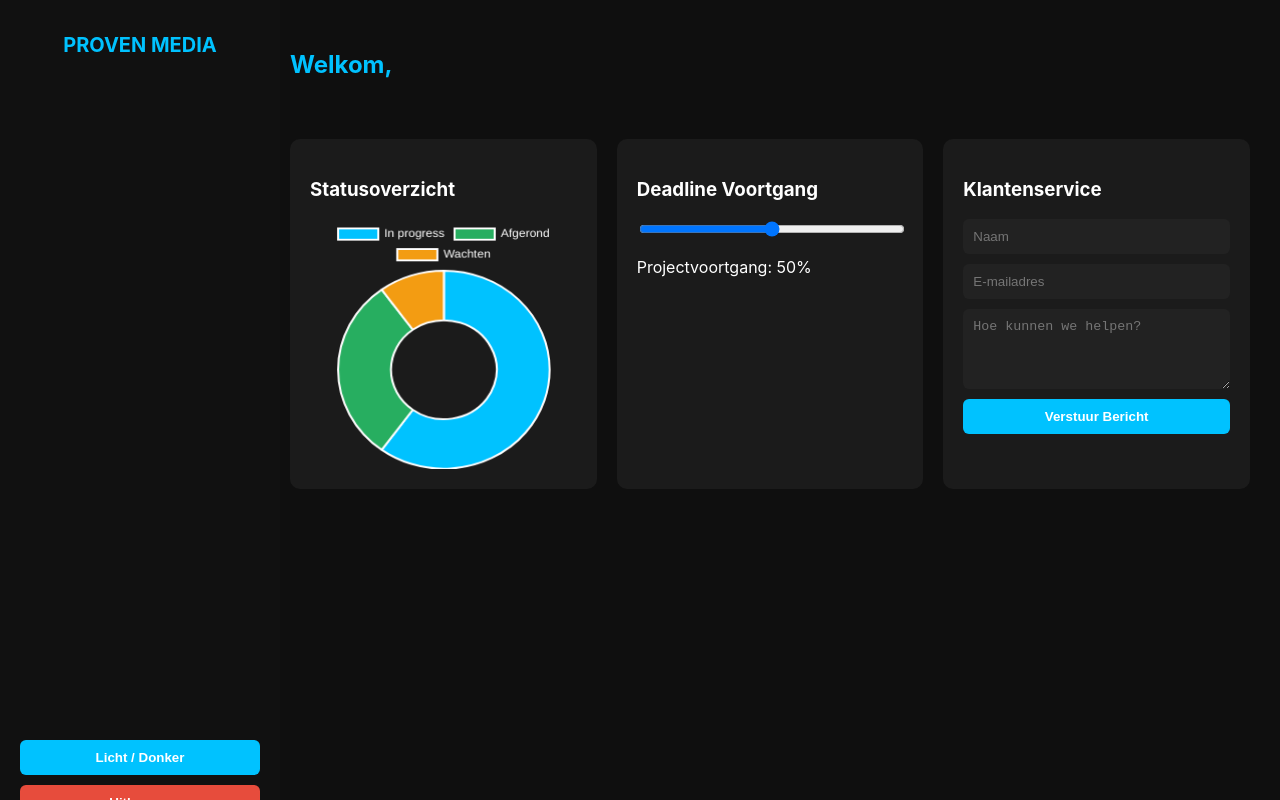
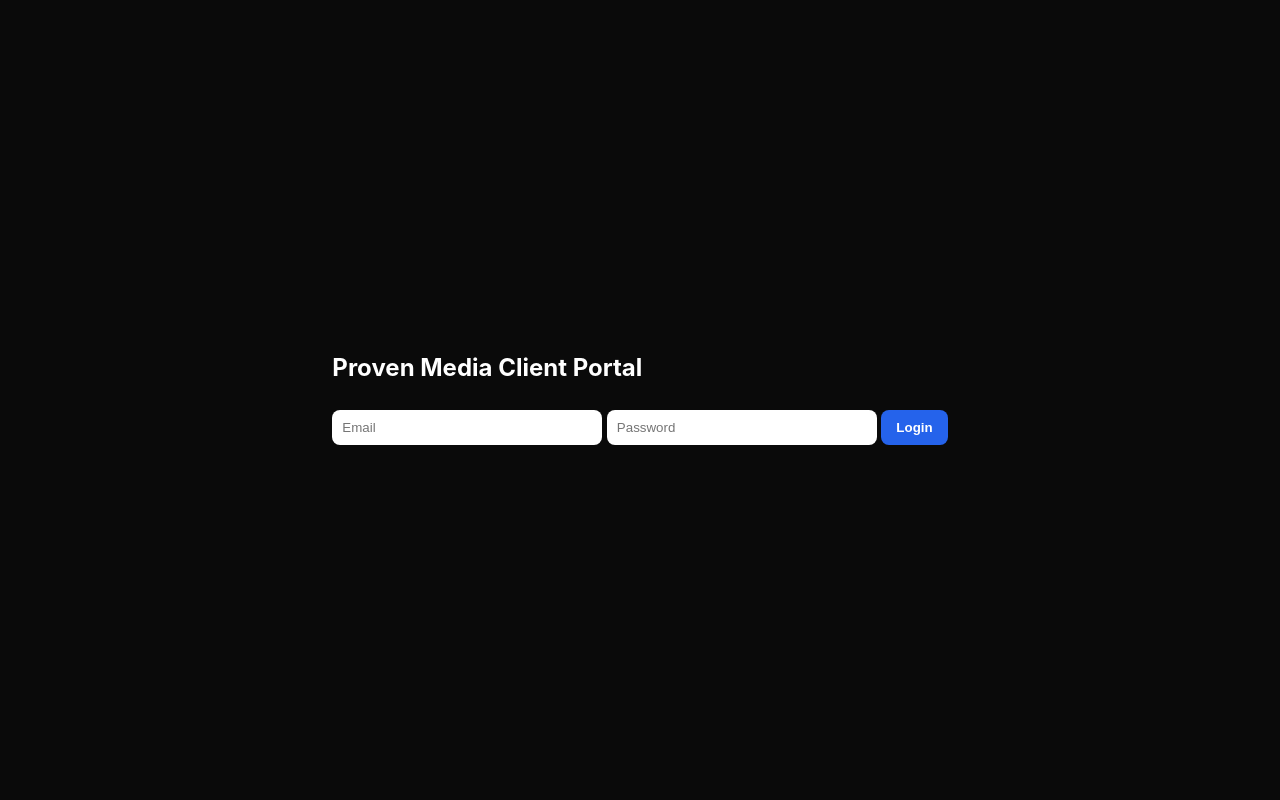
Before and after one commit to ImTimmee/clientportal-proven, a plain HTML site: page index.html in a window 1280 px wide. Drawn offline with nearby package versions, Linux system fonts and the light colour scheme.

Commit message:
Update index.html

```diff
--- a/index.html
+++ b/index.html
@@ -1,232 +1,26 @@
 <!DOCTYPE html>
-<html lang="nl">
+<html lang="en">
 <head>
   <meta charset="UTF-8">
   <meta name="viewport" content="width=device-width, initial-scale=1.0">
-  <title>Proven Media Klantenportaal</title>
-  <link rel="stylesheet" href="https://cdn.jsdelivr.net/npm/chart.js">
-  <style>
-    :root {
-      --bg-dark: #0f0f0f;
-      --bg-light: #f8f8f8;
-      --text-dark: #fff;
-      --text-light: #111;
-      --accent: #00c2ff;
-    }
-
-    body {
-      margin: 0;
-      font-family: 'Inter', sans-serif;
-      background: var(--bg-dark);
-      color: var(--text-dark);
-      display: flex;
-      transition: background 0.4s, color 0.4s;
-    }
-
-    body.light {
-      background: var(--bg-light);
-      color: var(--text-light);
-    }
-
-    /* Sidebar */
-    .sidebar {
-      width: 240px;
-      background: #111;
-      color: white;
-      height: 100vh;
-      display: flex;
-      flex-direction: column;
-      justify-content: space-between;
-      padding: 20px;
-      position: fixed;
-    }
-
-    .sidebar h1 {
-      text-align: center;
-      font-size: 20px;
-      color: var(--accent);
-      margin-bottom: 40px;
-    }
-
-    .sidebar button {
-      width: 100%;
-      padding: 10px;
-      border: none;
-      border-radius: 6px;
-      cursor: pointer;
-      margin-top: 10px;
-      font-weight: bold;
-    }
-
-    .toggle-theme {
-      background: var(--accent);
-      color: #fff;
-    }
-
-    .logout {
-      background: #e74c3c;
-      color: white;
-    }
-
-    /* Main */
-    .main {
-      margin-left: 260px;
-      flex: 1;
-      padding: 30px;
-    }
-
-    .top-bar {
-      display: flex;
-      justify-content: space-between;
-      align-items: center;
-      margin-bottom: 40px;
-    }
-
-    .top-bar h2 {
-      color: var(--accent);
-    }
-
-    .cards {
-      display: grid;
-      grid-template-columns: repeat(auto-fit, minmax(300px, 1fr));
-      gap: 20px;
-    }
-
-    .card {
-      background: #1b1b1b;
-      border-radius: 10px;
-      padding: 20px;
-      transition: all 0.3s;
-    }
-
-    body.light .card {
-      background: #fff;
-      color: #111;
-    }
-
-    .card:hover {
-      transform: translateY(-3px);
-    }
-
-    form {
-      display: flex;
-      flex-direction: column;
-      gap: 10px;
-    }
-
-    form input, form textarea, form button {
-      padding: 10px;
-      border: none;
-      border-radius: 6px;
-    }
-
-    form input, form textarea {
-      background: #222;
-      color: white;
-    }
-
-    form button {
-      background: var(--accent);
-      color: white;
-      font-weight: bold;
-      cursor: pointer;
-    }
-
-    canvas {
-      width: 100% !important;
-      height: 250px !important;
-    }
-
-    .slider {
-      width: 100%;
-    }
-
-    @media (max-width: 768px) {
-      .sidebar {
-        position: relative;
-        width: 100%;
-        height: auto;
-        flex-direction: row;
-      }
-      .main {
-        margin-left: 0;
-      }
-    }
-  </style>
+  <title>Proven Media Client Portal</title>
+  <link rel="stylesheet" href="style.css">
 </head>
 <body>
-  <div class="sidebar">
-    <div>
-      <h1>PROVEN MEDIA</h1>
-    </div>
-    <div>
-      <button class="toggle-theme" id="themeToggle">Licht / Donker</button>
-      <button class="logout" id="logoutBtn">Uitloggen</button>
-    </div>
+  <div id="login">
+    <h2>Proven Media Client Portal</h2>
+    <input type="email" id="email" placeholder="Email">
+    <input type="password" id="password" placeholder="Password">
+    <button id="loginBtn">Login</button>
+    <p id="error"></p>
   </div>
 
-  <div class="main">
-    <div class="top-bar">
-      <h2>Welkom, <span id="userEmail"></span></h2>
-    </div>
-
-    <div class="cards">
-      <div class="card">
-        <h3>Statusoverzicht</h3>
-        <canvas id="statusChart"></canvas>
-      </div>
-
-      <div class="card">
-        <h3>Deadline Voortgang</h3>
-        <input type="range" min="0" max="100" value="50" class="slider">
-        <p>Projectvoortgang: <span id="progressValue">50%</span></p>
-      </div>
-
-      <div class="card">
-        <h3>Klantenservice</h3>
-        <form action="https://formspree.io/f/xpwyeeoe" method="POST">
-          <input type="text" name="name" placeholder="Naam" required>
-          <input type="email" name="email" placeholder="E-mailadres" required>
-          <textarea name="message" placeholder="Hoe kunnen we helpen?" rows="4" required></textarea>
-          <button type="submit">Verstuur Bericht</button>
-        </form>
-      </div>
-    </div>
-
-    <div id="projectList" style="margin-top: 40px;"></div>
+  <div id="dashboard" style="display:none;">
+    <h2>Welcome, <span id="userEmail"></span></h2>
+    <button id="logoutBtn">Logout</button>
+    <div id="projectList"></div>
   </div>
 
   <script type="module" src="script.js"></script>
-  <script src="https://cdn.jsdelivr.net/npm/chart.js"></script>
-  <script>
-    // Chart.js demo chart (kan straks data-driven worden)
-    const ctx = document.getElementById('statusChart');
-    new Chart(ctx, {
-      type: 'doughnut',
-      data: {
-        labels: ['In progress', 'Afgerond', 'Wachten'],
-        datasets: [{
-          data: [60, 30, 10],
-          backgroundColor: ['#00c2ff', '#27ae60', '#f39c12'],
-        }]
-      },
-      options: {
-        plugins: { legend: { labels: { color: 'white' } } }
-      }
-    });
-
-    // Slider update
-    const slider = document.querySelector('.slider');
-    const progressValue = document.getElementById('progressValue');
-    slider.addEventListener('input', () => {
-      progressValue.textContent = slider.value + '%';
-    });
-
-    // Theme toggle
-    const toggle = document.getElementById('themeToggle');
-    toggle.addEventListener('click', () => {
-      document.body.classList.toggle('light');
-    });
-  </script>
 </body>
 </html>
```
